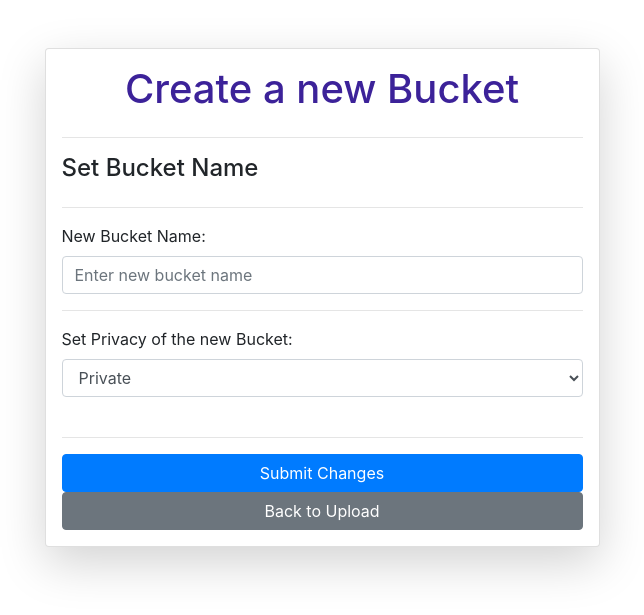
After one commit to magnetarpulse/neurocontroller, a Django app: template nc_app/templates/bucket_creation.html in a window 1280 px wide. The commit adds this page. Shown: the top 615 px of the page, without its empty margins (318-962 px from the left). Run offline with Django 5.2, Linux system fonts and the light colour scheme; the template is opened without the code that fills it, so the values that code supplies are empty; parts of the project's set-up code (start-up, migrations or seed data) failed here and were passed over; some libraries are stand-ins or nearby versions.

Commit message:
Updated with bucket creation

```diff
--- /dev/null
+++ b/nc_app/templates/bucket_creation.html
@@ -0,0 +1,57 @@
+<!DOCTYPE html>
+<html lang="en">
+<head>
+    <meta charset="UTF-8">
+    <meta name="viewport" content="width=device-width, initial-scale=1.0">
+    <link href="https://maxcdn.bootstrapcdn.com/bootstrap/4.5.2/css/bootstrap.min.css" rel="stylesheet">
+    <title>Create Bucket</title>
+</head>
+<body>
+    <div class="container mt-5">
+
+        <form class="col-6 mx-auto card p-3 shadow-lg" method="post" enctype="multipart/form-data" >
+            {% csrf_token %}
+            <h1 style="text-align: center;">
+                <span style="color: rgb(60, 34, 153);">Create a new Bucket</span>
+            </h1>
+
+            <!-- Display error/success messages -->
+            {% if messages %}
+            <div class="alert alert-primary" role="alert">
+                {% for message in messages %}
+                <li>{{ message }}</li>
+                {% endfor %}
+            </div>
+            {% endif %}
+
+
+            <hr>
+
+            <input type="hidden" name="owner_id" value="{{ owner_id }}">
+            <input type="hidden" name="static_path" value="{{ static_path }}">
+
+            <h4>Set Bucket Name</h4>
+            <hr>
+            <label for="bucket_name">New Bucket Name:</label>
+            <input type="text" name="bucket_name" id="bucket_name" class="form-control" placeholder="Enter new bucket name">
+
+            <hr>
+
+            <label for="private_permissions">Set Privacy of the new Bucket:</label>
+            <select name="private_permissions" class="form-control">
+                <option value="private" name="private" id ="private">Private</option>
+                <option value="public" name="public" id ="public">Public</option>
+            </select>
+
+            <br>
+            <hr>
+
+
+            <button type="submit" class="btn btn-primary">Submit Changes</button>
+
+            <a href="/api/upload_file?owner_id={{owner_id}}&static_path={{static_path}}" class="btn btn-secondary">Back to Upload</a>
+
+        </form>
+    </div>
+</body>
+</html>
--- a/nc_app/templates/ds_settings.html
+++ b/nc_app/templates/ds_settings.html
@@ -45,6 +45,7 @@
 
             <input type="hidden" name="owner_id" value="{{ owner_id }}">
             <input type="hidden" name="static_path" value="{{ static_path }}">
+            <input type="hidden" name="instance_id" value="{{ instance_id }}">
 
 
 
@@ -65,9 +66,7 @@
             <hr>
             <button type="submit" class="btn btn-primary">Submit Changes</button>
 
-            <!-- <a href="{{referer_url}}" class="btn btn-secondary">Back to Home</a> -->
-            <!-- <a href="/api/get_datastore?owner_id={{owner_id}}&instance_id={{instance_id}}" class="btn btn-secondary">Back to Home</a> -->
-
+            <a href="/api/get_datastore?owner_id={{owner_id}}&static_path={{static_path}}&instance_id={{instance_id}}" class="btn btn-secondary">Back to Home</a>
         </form>
     </div>
 </body>
--- a/nc_app/templates/index.html
+++ b/nc_app/templates/index.html
@@ -21,7 +21,7 @@
 
             <p><a href="/api/nc_bucket_settings?owner_id={{ owner_id }}">Buckets</a> </p>
 
-            <a href="/api/upload_file?owner_id={{ owner_id }}&static_path={{static_path}}">Upload File</a> </p>
+            <a href="/api/upload_file?owner_id={{ owner_id }}&static_path={{static_path}}&instance_id={{instance_id}}">Upload File</a> </p>
 
             <p>Want to View your Datastore? <a href="/view/">View</a> </p>
 
--- a/nc_app/templates/upload_file.html
+++ b/nc_app/templates/upload_file.html
@@ -21,6 +21,7 @@
 
             <input type="hidden" name="owner_id" value="{{ owner_id }}">
             <input type="hidden" name="static_path" value="{{ static_path }}">
+            <input type="hidden" name="instance_id" value="{{ instance_id }}">
 
 
 
@@ -59,6 +60,7 @@
                     {% endfor %}
                 </select>
 
+            <a href="/api/bucket_creation?owner_id={{owner_id}}&datastore_id={{selected_ds}}" class="btn btn-secondary mt-2">Create Bucket</a>
 
             <!-- Radio Button for file type-->
             <div class="form-group">
@@ -86,7 +88,7 @@
 
             <!-- Upload button -->
             <button type="submit" class="btn btn-primary">Upload</button>
-            <!-- <a href="/api/get_datastore?owner_id={{owner_id}}&instance_id={{instance_id}}" class="btn btn-secondary">Back to Home</a> -->
+            <a href="/api/get_datastore?owner_id={{owner_id}}&static_path={{static_path}}&instance_id={{instance_id}}" class="btn btn-secondary">Back to Home</a>
         </form>
     </div>
 </body>
--- a/nc_app/urls.py
+++ b/nc_app/urls.py
@@ -11,7 +11,10 @@ urlpatterns = [
         path('api/nc_ds_settings', NC_DS_Settings.as_view(), name='nc_ds_settings'),
         path('api/nc_bucket_settings', NC_Bucket_Settings.as_view(), name='nc_bucket_settings'),
         path('api/upload_file', UploadFile.as_view(), name='upload_file'),
+        path('api/bucket_creation', BucketCreation.as_view(), name='bucket_creation'),
+
         re_path(r'^api/get_datastore$', GetDatastoreAPI.as_view(), name='get_datastore_api'),
 
 
+
     ]
```
Also changed, not shown: nc_app/templates/bucket_settings.html (+9 -0 lines), nc_app/templates/welcome.html (+5 -2 lines), nc_app/views.py (+52 -6 lines), nc_app/migrations/0001_initial.py (deleted).
